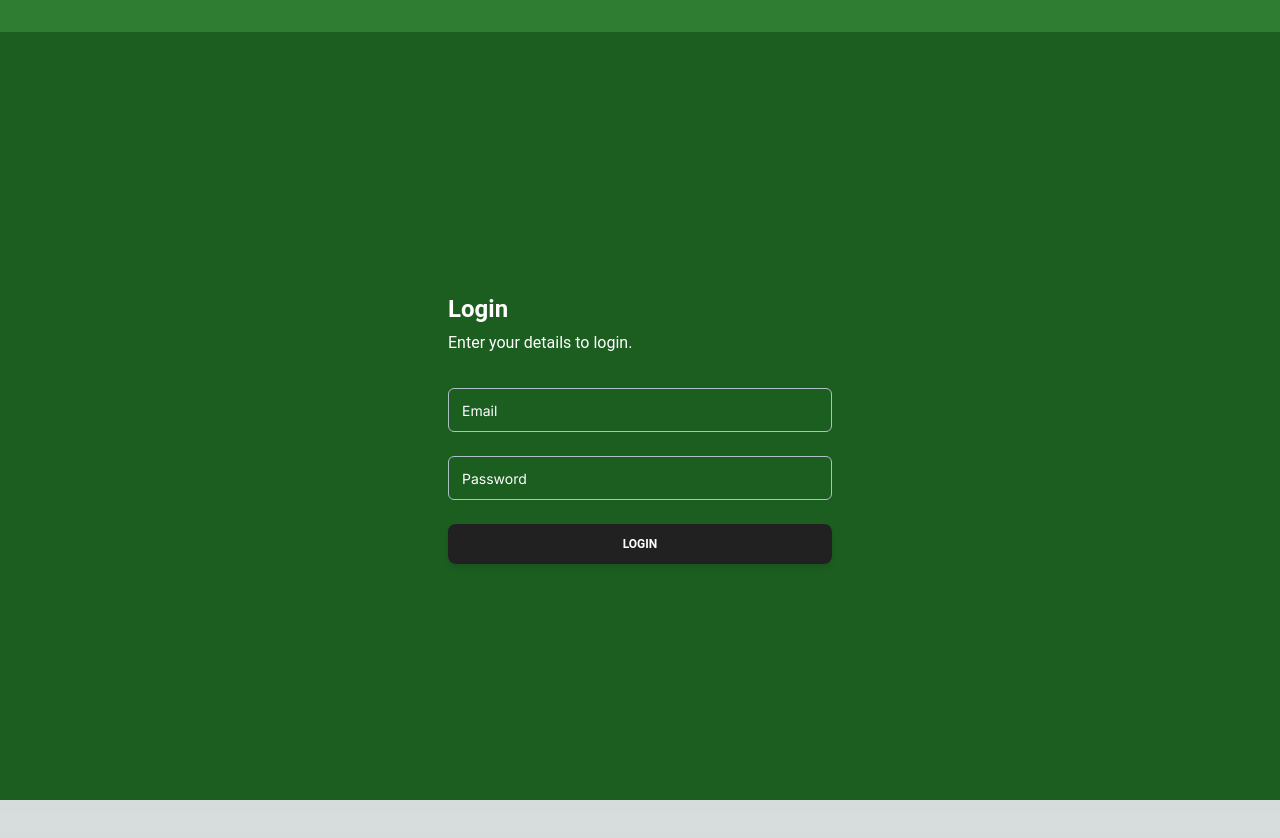
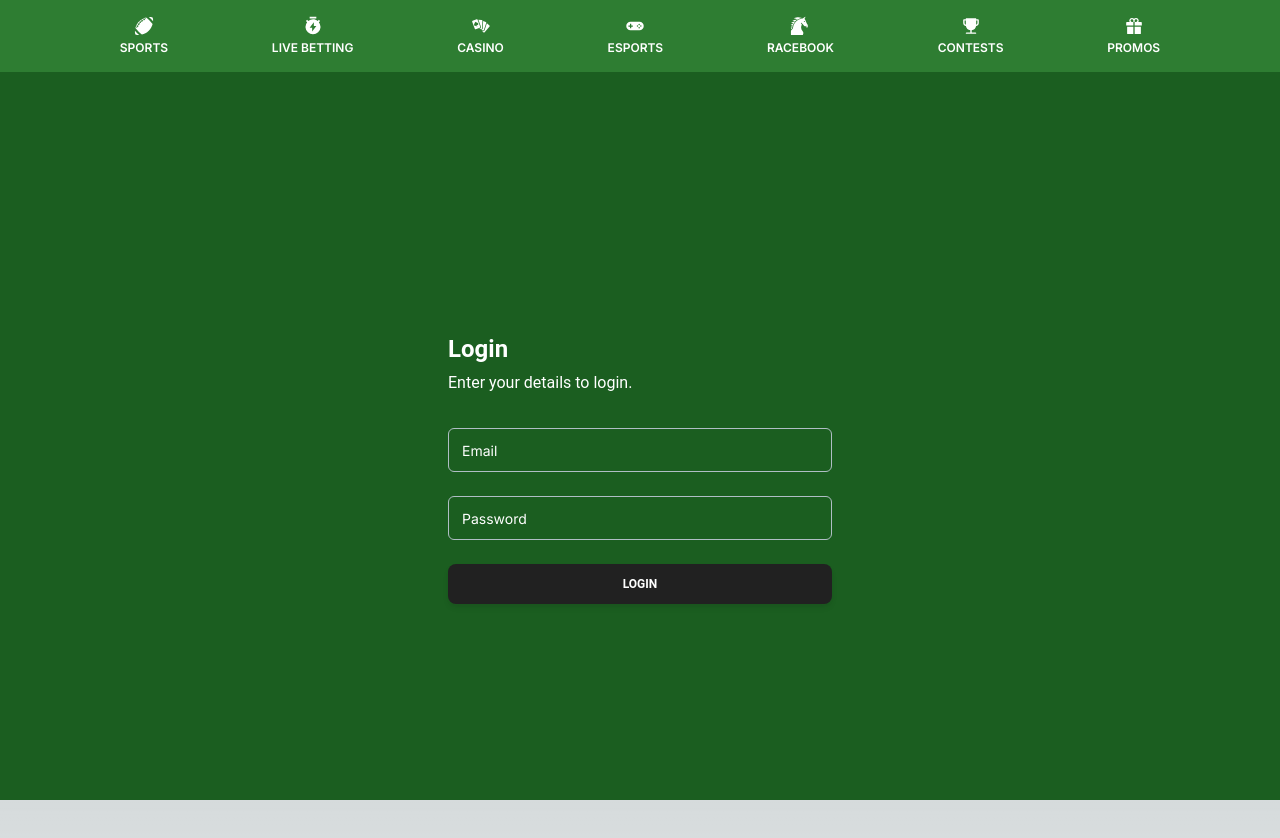
Before and after one commit to briannguy3n/freegroceries, a Next.js app: page / in a window 1280 px wide. Shown: the top 838 px of the page. Built offline with nearby package versions, Linux system fonts and the light colour scheme.

Commit message:
Update NavItem.tsx
Update NavItem.tsx

Update NavItem.tsx

Update NavItem.tsx

Update NavItem.tsx

```diff
--- a/app/components/Navbar/NavItem.tsx
+++ b/app/components/Navbar/NavItem.tsx
@@ -1,5 +1,12 @@
-const NavItem = () => {
-    return ( <div></div> );
-}
+import React from "react";
+
+const NavItem = (props) => {
+  return (
+    <div className="flex flex-col justify-center items-center gap-1">
+      <div className={`text-xl text-white`}>{props.icon}</div>
+      <p className="text-white uppercase font-semibold text-xs">{props.title}</p>
+    </div>
+  );
+};
 
 export default NavItem;
```
